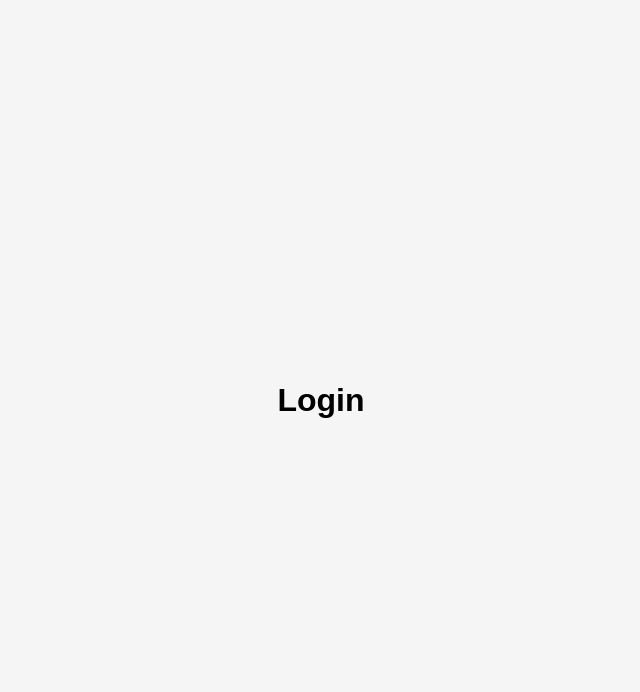
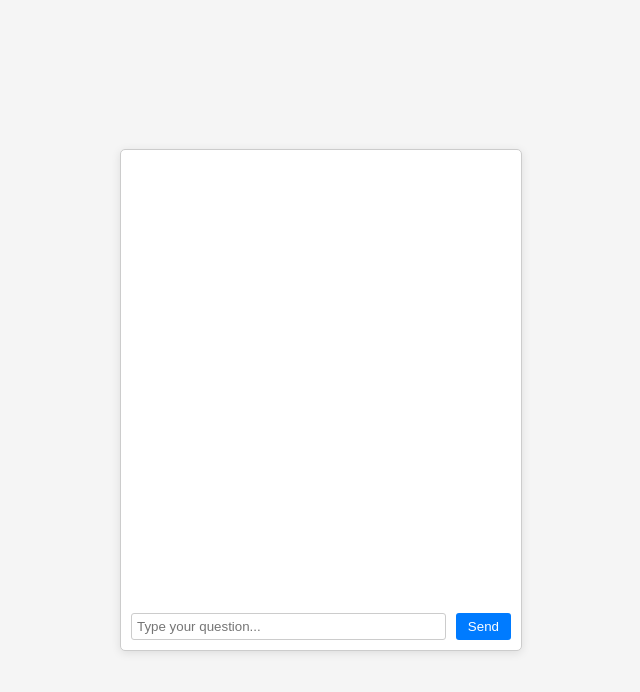
Before and after one commit to xwgnick/GPTUI, a plain HTML site: page index.html in a window 1280 px wide. Shown: the whole page, without its empty margins (319-959 px from the left). Drawn offline with Linux system fonts and the light colour scheme.

Commit message:
Add button listener

```diff
--- a/index.html
+++ b/index.html
@@ -3,13 +3,17 @@
 <head>
     <meta charset="UTF-8">
     <meta name="viewport" content="width=device-width, initial-scale=1.0">
-    <title>Login</title>
+    <title>Chatbot Interface</title>
     <link rel="stylesheet" href="styles.css">
 </head>
 <body>
-    <div class="login-container">
-        <h1>Login</h1>
-        <div id="loginError" class="error-message"></div>
+    <div class="chat-container">
+        <div class="chat-output" id="chatOutput"></div>
+        <div class="chat-input-container">
+            <input type="text" id="userInput" placeholder="Type your question...">
+            <button id="sendButton">Send</button>
+        </div>
     </div>
+    <script src="script.js"></script>
 </body>
 </html>
```
